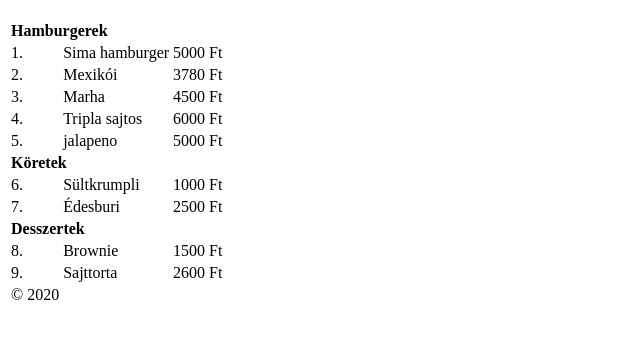
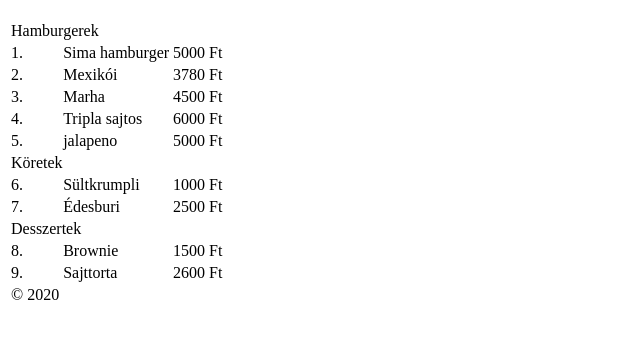
Before and after one commit to balazsbanyasz/balazsbanyasz.github.io, a plain HTML site: page pages/menu.html in a window 1280 px wide. Shown: the part 87-426 px from the top of the page, without its empty margins (0-640 px from the left). Drawn offline with Linux system fonts and the light colour scheme.

Commit message:
Update menu.html

```diff
--- a/pages/menu.html
+++ b/pages/menu.html
@@ -15,7 +15,7 @@
         <thead>
             <tr>
                 <td colspan="3">
-                    <strong>Hamburgerek</strong>
+                    Hamburgerek
                 </td>
             </tr>
         </thead>
@@ -47,7 +47,7 @@
         <thead>
             <tr>
                 <td colspan="3">
-                    <strong>Köretek</strong>
+                    Köretek
                 </td>
             </tr>
         </thead>
@@ -64,7 +64,7 @@
          <thead>
             <tr>
                 <td colspan="3">
-                    <strong>Desszertek</strong>
+                    Desszertek
                 </td>
             </tr>
         </thead>
```
